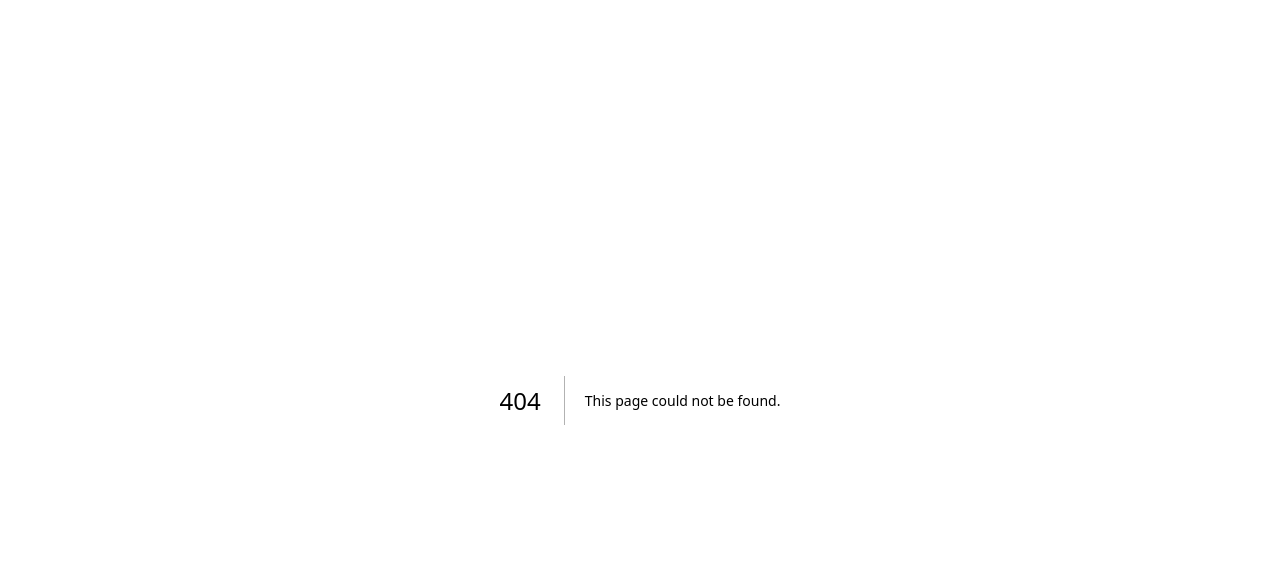
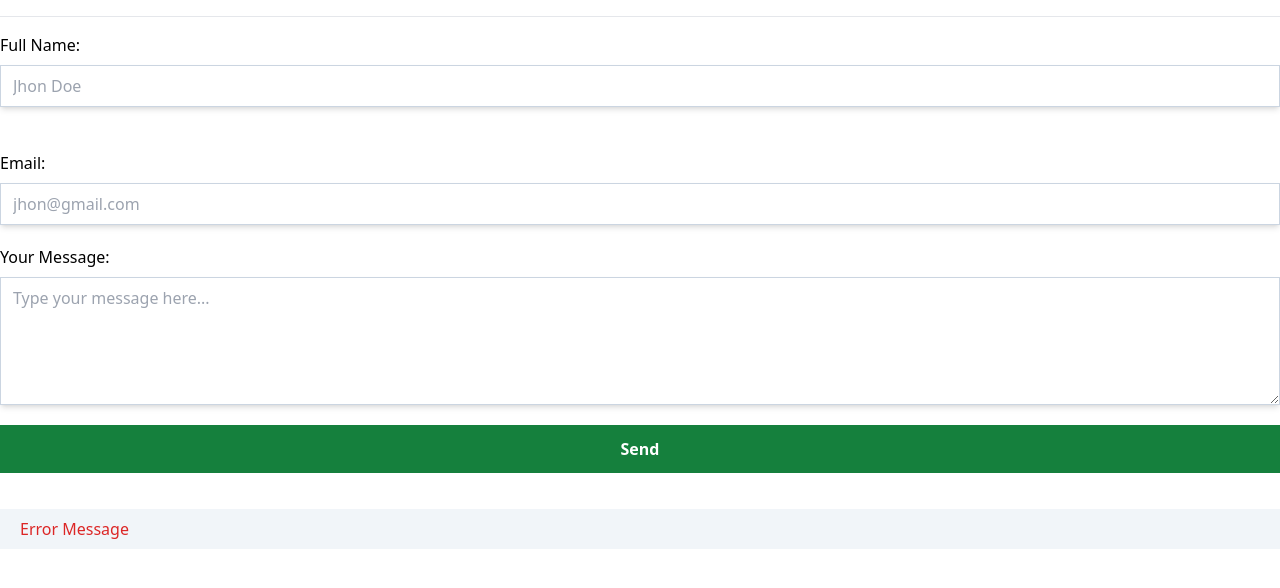
Before and after one commit to mhmAdmin1122/pakpo, a Next.js app: page /components/ContactForm in a window 1280 px wide. Before the commit this address had no page. Shown: the top 588 px of the page. Built offline with nearby package versions, Linux system fonts and the light colour scheme.

Commit message:
login data set to database

```diff
--- /dev/null
+++ b/lib/mongodb.js
@@ -0,0 +1,30 @@
+// This approach is taken from https://github.com/vercel/next.js/tree/canary/examples/with-mongodb
+import { MongoClient } from "mongodb";
+
+if (!process.env.MONGODB_URI) {
+  throw new Error('Invalid/Missing environment variable: "MONGODB_URI"');
+}
+
+const uri = process.env.MONGODB_URI;
+const options = {};
+
+let client;
+let clientPromise;
+
+if (process.env.NODE_ENV === "development") {
+  // In development mode, use a global variable so that the value
+  // is preserved across module reloads caused by HMR (Hot Module Replacement).
+  if (!global._mongoClientPromise) {
+    client = new MongoClient(uri, options);
+    global._mongoClientPromise = client.connect();
+  }
+  clientPromise = global._mongoClientPromise;
+} else {
+  // In production mode, it's best to not use a global variable.
+  client = new MongoClient(uri, options);
+  clientPromise = client.connect();
+}
+
+// Export a module-scoped MongoClient promise. By doing this in a
+// separate module, the client can be shared across functions.
+export default clientPromise;
--- a/package.json
+++ b/package.json
@@ -9,12 +9,14 @@
     "lint": "next lint"
   },
   "dependencies": {
+    "@next-auth/mongodb-adapter": "^1.1.3",
     "@types/node": "20.2.6",
     "@types/react": "18.2.10",
     "@types/react-dom": "18.2.4",
     "autoprefixer": "10.4.14",
     "eslint": "8.42.0",
     "eslint-config-next": "13.4.4",
+    "mongodb": "^5.6.0",
     "next": "13.4.4",
     "next-auth": "^4.22.1",
     "postcss": "8.4.24",
--- /dev/null
+++ b/pages/api/auth/[...nextauth].js
@@ -0,0 +1,14 @@
+import clientPromise from '@/lib/mongodb'
+import { MongoDBAdapter } from '@next-auth/mongodb-adapter'
+import NextAuth from 'next-auth'
+import GoogleProvider from 'next-auth/providers/google'
+
+export default NextAuth({
+  providers: [
+    GoogleProvider({
+      clientId: process.env.GOOGLE_ID,
+      clientSecret: process.env.GOOGLE_SECRET
+    })
+  ],
+  adapter: MongoDBAdapter(clientPromise)
+})
--- a/pages/api/auth/[...nextauth].tsx
+++ /dev/null
@@ -1,11 +0,0 @@
-import NextAuth from 'next-auth'
-import GoogleProvider from 'next-auth/providers/google'
-
-export default NextAuth({
-  providers: [
-    GoogleProvider({
-      clientId: process.env.GOOGLE_ID as string,
-      clientSecret: process.env.GOOGLE_SECRET as string
-    })
-  ]
-})
--- /dev/null
+++ b/pages/components/ContactForm.tsx
@@ -0,0 +1,91 @@
+'use client'
+import React, { useState } from 'react'
+import {MdError} from 'react-icons/md'
+
+export default function ContactForm() {
+    const [fullname, setFulname] = useState('');
+    const [email, setEmail] = useState('');
+    const [message, setMessage] = useState('');
+    const [error, setError] = useState([]);
+    const [formEroor, setFormError] = useState('');
+
+    const handleOnSubmit = async (e:any) => {
+        e.preventDefault();
+
+        const res = await fetch("/api/contact", {
+            method: "POST",
+            headers: {
+                "Content-type": "application/json"
+            },
+            body: JSON.stringify({
+                fullname,
+                email,
+                message
+            }),
+        });
+
+        const { msg } = await res.json()
+        setError(msg);
+    };
+
+    const fullNameOnChange = (e:any) => {
+        setFulname(e.target.value)
+        const value = e.target.value;
+        let valueLength = value.length;
+        let eror = ""
+        if (valueLength <= 2) {
+            eror = "used more then 2 character"
+            console.log(eror)
+            setFormError(eror)
+        }
+        else if(valueLength > 2 && valueLength >=50){
+            eror = ""
+            console.log(eror)
+            setFormError(eror)
+        }else{
+            eror = ""
+            console.log(eror)
+            setFormError(eror)
+        }
+
+        if(valueLength > 50){
+            eror = "Please used leser then 50 chracter in a first name"
+            console.log(eror)
+            setFormError(eror)
+        }
+
+    }
+
+    return (
+        <>
+            <form className='py-4 mt-4 border-t flex flex-col gap-5' onSubmit={handleOnSubmit}>
+
+                <div>
+                    <label htmlFor="fullname">Full Name:</label>
+                    <input onChange={fullNameOnChange} value={fullname} type="text" id='fullname' placeholder='Jhon Doe' />
+                    <div className="px-5 py-2 text-red-600 flex"><b>{formEroor && <div className='flex items-center'><MdError className='mr-2' />{formEroor}</div>}</b></div>
+                </div>
+
+                <div>
+                    <label htmlFor="email">Email:</label>
+                    <input onChange={(e) => setEmail(e.target.value)} value={email} type="text" id='email' placeholder='jhon@gmail.com' required />
+                </div>
+
+                <div>
+                    <label htmlFor="message">Your Message:</label>
+                    <textarea onChange={(e) => setMessage(e.target.value)} value={message} className='h-32' id="message" placeholder='Type your message here...'></textarea>
+                </div>
+
+                <button className='bg-green-700 p-3 text-white font-bold' type='submit'>Send</button>
+
+            </form>
+
+            <div className='bg-slate-100 flex flex-col my-5'>
+                <div className="px-5 py-2 text-red-600">
+                    Error Message <br />
+                    <b>{formEroor}</b>
+                </div>
+            </div>
+        </>
+    )
+}
--- a/pages/components/HeroBaner.tsx
+++ b/pages/components/HeroBaner.tsx
@@ -1,36 +1,24 @@
 import React from 'react';
 import Slider from "react-slick";
+import data from '../json/hero.json'
+import Image from 'next/image';
 
 const HeroBaner = () => {
     const settings = {
-        dots: true,
+        dots: false,
         infinite: true,
         speed: 500,
         slidesToShow: 1,
         slidesToScroll: 1
     };
     return (
-        <div>
-            <h2> Single Item</h2>
-            <Slider {...settings} className='container'>
-                <div>
-                    <h3>1</h3>
-                </div>
-                <div>
-                    <h3>2</h3>
-                </div>
-                <div>
-                    <h3>3</h3>
-                </div>
-                <div>
-                    <h3>4</h3>
-                </div>
-                <div>
-                    <h3>5</h3>
-                </div>
-                <div>
-                    <h3>6</h3>
-                </div>
+        <div className='hero-banner-container relative bg-black'>
+            <Slider {...settings} className=''>
+                {data.map((index)=>(
+                    <div className="bannerBox" key={index.id}>
+                        <Image src={index.banerImg} width={440} height={450} alt='banner-pic'/>
+                    </div>
+                ))}
             </Slider>
         </div>
     );
--- a/pages/contact_Us/index.tsx
+++ b/pages/contact_Us/index.tsx
@@ -1,10 +1,12 @@
 import React from 'react'
 import Layout from '../components/Layout'
+import ContactForm from '../components/ContactForm'
 
 const contactUs = () => {
   return (
     <Layout>
       Contact Us
+      <ContactForm />
     </Layout>
   )
 }
--- a/pages/index.tsx
+++ b/pages/index.tsx
@@ -1,3 +1,4 @@
+import HeroBaner from "./components/HeroBaner";
 import Layout from "./components/Layout";
 import Head from "next/head";
 
@@ -8,7 +9,7 @@ export default function Home() {
         <title>DevPak || Home</title>
       </Head>
       <Layout>
-        Home Page
+        <HeroBaner />
       </Layout>
     </div>
   )
--- /dev/null
+++ b/pages/json/hero.json
@@ -0,0 +1,18 @@
+[
+    {
+        "id": 1,
+        "banerImg": "/img/logo.png"
+    },
+    {
+        "id": 2,
+        "banerImg": "/img/logo.png"
+    },
+    {
+        "id": 3,
+        "banerImg": "/img/logo.png"
+    },
+    {
+        "id": 4,
+        "banerImg": "/img/logo.png"
+    }
+]
--- a/styles/globals.css
+++ b/styles/globals.css
@@ -17,7 +17,8 @@
   width: 100%;
 }
 
-.about-Tab .left-Icon, .about-Tab .right-Icon{
+.about-Tab .left-Icon,
+.about-Tab .right-Icon {
   position: relative;
   display: inline-block;
   width: 10px;
@@ -25,20 +26,48 @@
   top: -2px;
   border-radius: 40px;
   background-color: #000;
-    transition: all .5s ease-in-out;
+  transition: all 0.5s ease-in-out;
 }
-.about-Tab .left-Icon{
+.about-Tab .left-Icon {
   left: 4px;
   transform: rotate(45deg);
 }
-.about-Tab .right-Icon{
+.about-Tab .right-Icon {
   transform: rotate(-45deg);
 }
 /* on active mode */
-.about-Tab.active .left-Icon{
+.about-Tab.active .left-Icon {
   left: 4px;
   transform: rotate(-45deg);
 }
-.about-Tab.active .right-Icon{
+.about-Tab.active .right-Icon {
   transform: rotate(45deg);
 }
+
+.hero-banner-container {
+  width: 100%;
+}
+
+.slick-prev,
+.slick-next {
+  background-color: #000 !important;
+}
+.slick-slider .slick-prev {
+  position: absolute;
+  left: 45px;
+  z-index: 999;
+}
+.slick-slider .slick-next {
+  position: absolute;
+  right: 45px;
+  z-index: 999;
+}
+
+/* contact form */
+input,
+textarea {
+  @apply shadow-md px-3 py-2 border border-slate-300;
+}
+form > div {
+  @apply flex flex-col gap-2;
+}
--- a/tsconfig.json
+++ b/tsconfig.json
@@ -18,6 +18,6 @@
       "@/*": ["./*"]
     }
   },
-  "include": ["next-env.d.ts", "**/*.ts", "**/*.tsx"],
+  "include": ["next-env.d.ts", "**/*.ts", "**/*.tsx", "lib/mongodb.js", "pages/api/auth/[...nextauth].js"],
   "exclude": ["node_modules"]
 }
```
Also changed, not shown: 2 other files (tests, documents, lock files or other folders). Lines whose indentation alone changed are shown as unchanged.
